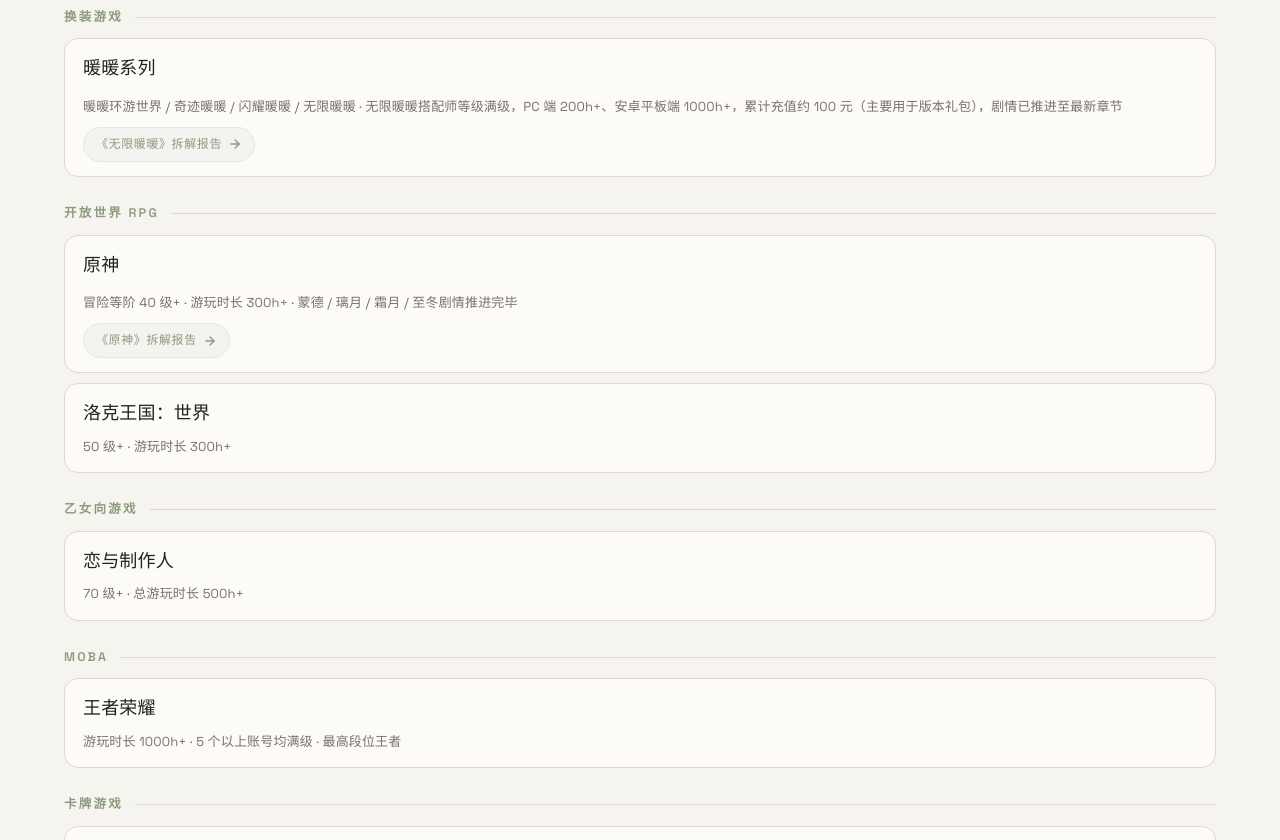
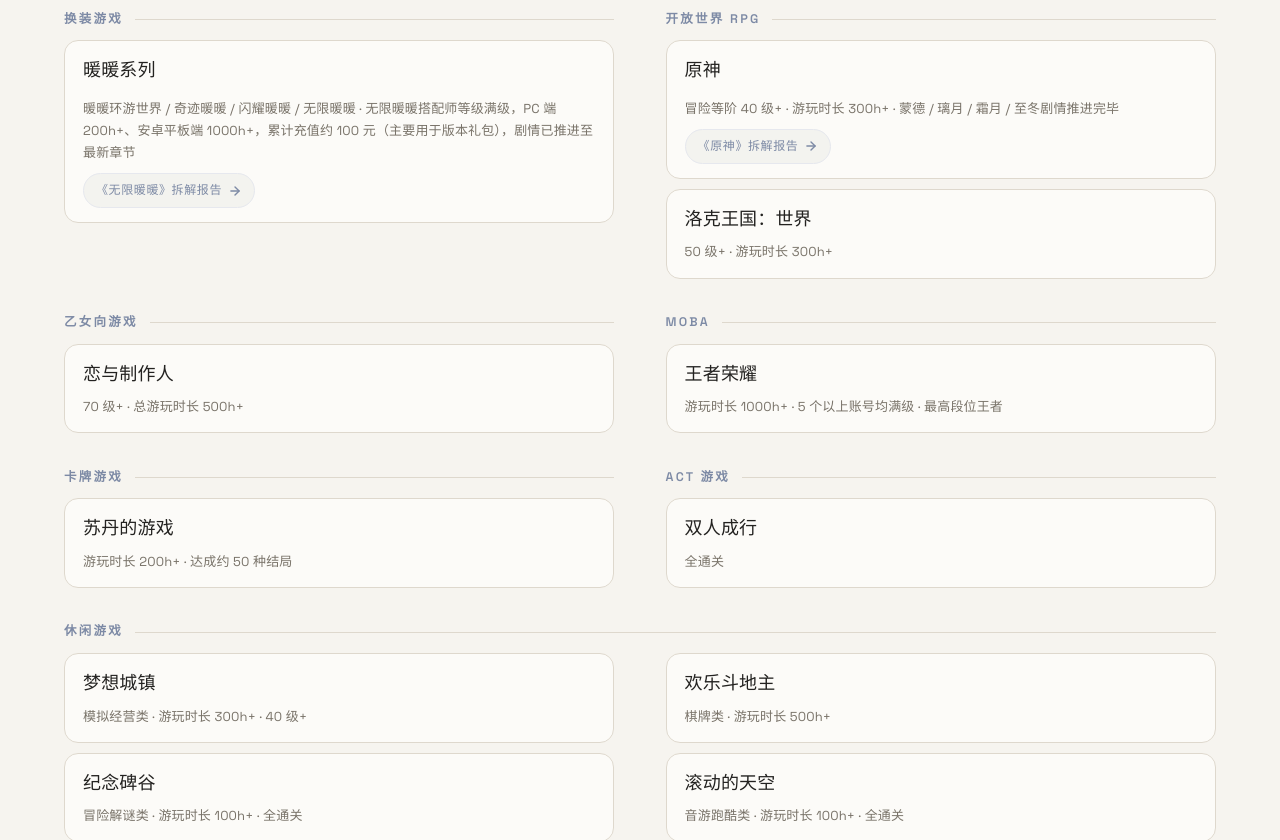
Before and after one commit to 321BUN/profolio1, a React (Vite) app in the folder portfolio-source/: page / in a window 1280 px wide. Shown: the part 1960-2800 px from the top of the page. Built offline with nearby package versions, Linux system fonts and the light colour scheme.

Commit message:
Add files via upload

```diff
--- a/portfolio-source/src/index.css
+++ b/portfolio-source/src/index.css
@@ -18,13 +18,13 @@
   --line: #ded8cd;
   --line-strong: #c9c2b5;
 
-  /* 低饱和强调色（明亮、克制） */
-  --sage: #8c9b7e;
-  --sage-soft: #e4e8dd;
-  --clay: #c49a82;
-  --clay-soft: #f0e3da;
-  --blue: #92a7b0;
-  --blue-soft: #e1e8ea;
+  /* 低饱和强调色（雾蓝 × 暖橙，呼应头图光晕，克制） */
+  --sage: #7d8aa5;
+  --sage-soft: #e6e8ee;
+  --clay: #c9926b;
+  --clay-soft: #f2e4d8;
+  --blue: #8b97b8;
+  --blue-soft: #e3e6ef;
   --gold: #d6c496;
   --gold-soft: #f1ebd9;
 
@@ -212,24 +212,40 @@
 .hero-media video, .hero-media .hero-fallback {
   position: absolute; inset: 0; width: 100%; height: 100%; object-fit: cover;
 }
-/* 无视频时的 CSS 动态背景（柔和流动） */
+/* 朦胧绚烂 · CSS 动态光晕背景（米白底 + 橙/粉/雾蓝光晕缓慢漂移） */
 .hero-fallback {
   background:
-    radial-gradient(40% 50% at 20% 30%, var(--sage-soft), transparent 70%),
-    radial-gradient(45% 55% at 80% 25%, var(--clay-soft), transparent 72%),
-    radial-gradient(50% 60% at 65% 80%, var(--blue-soft), transparent 75%),
-    radial-gradient(40% 50% at 30% 85%, var(--gold-soft), transparent 72%),
-    var(--paper);
-  background-size: 180% 180%;
-  animation: drift 22s ease-in-out infinite alternate;
+    radial-gradient(36% 46% at 23% 30%, rgba(226,148,96,0.52), transparent 70%),
+    radial-gradient(30% 40% at 79% 20%, rgba(216,158,164,0.46), transparent 72%),
+    radial-gradient(46% 56% at 71% 79%, rgba(125,138,165,0.48), transparent 74%),
+    radial-gradient(26% 34% at 16% 80%, rgba(61,77,115,0.26), transparent 70%),
+    radial-gradient(20% 26% at 55% 46%, rgba(246,238,224,0.7), transparent 74%),
+    linear-gradient(180deg, #f8f5ef 0%, #f3eee5 100%);
+  background-size: 165% 165%;
+  animation: drift 26s ease-in-out infinite alternate;
 }
 @keyframes drift {
   0% { background-position: 0% 0%; }
   100% { background-position: 100% 100%; }
 }
+/* 鼠标色彩跟踪层：大团柔光，位置与色相均随鼠标缓动（JS 驱动） */
+.hero-glow {
+  position: absolute; top: 0; left: 0; z-index: 1;
+  width: 780px; height: 780px;
+  margin: -390px 0 0 -390px;
+  pointer-events: none; will-change: transform, filter;
+  background:
+    radial-gradient(36% 36% at 52% 46%, rgba(228,148,92,0.5), transparent 70%),
+    radial-gradient(28% 28% at 34% 62%, rgba(216,158,164,0.36), transparent 72%),
+    radial-gradient(30% 30% at 66% 36%, rgba(125,138,165,0.34), transparent 74%);
+  filter: blur(26px) saturate(1.05);
+  opacity: 0.72;
+  transition: opacity 0.7s var(--ease);
+}
+@media (hover: none), (max-width: 860px) { .hero-glow { display: none; } }
 .hero-scrim {
   position: absolute; inset: 0; z-index: 1;
-  background: linear-gradient(180deg, rgba(246,244,239,0.14) 0%, rgba(246,244,239,0.05) 35%, rgba(246,244,239,0.48) 82%, rgba(246,244,239,0.90) 100%);
+  background: linear-gradient(180deg, rgba(246,244,239,0.10) 0%, rgba(246,244,239,0.04) 35%, rgba(246,244,239,0.46) 82%, rgba(246,244,239,0.92) 100%);
 }
 .hero-content { position: relative; z-index: 2; width: 100%; padding-bottom: clamp(60px, 8vw, 110px); }
 .hero-eyebrow {
@@ -528,7 +544,22 @@
    游戏经历 + 技能（关于页下方补充条）
    ========================================================= */
 .split-2 { display: grid; grid-template-columns: 1fr 1fr; gap: clamp(36px, 4vw, 72px); }
-.games-cats { margin-top: 22px; display: flex; flex-direction: column; gap: 26px; }
+.games-cats {
+  margin-top: 24px;
+  display: grid;
+  grid-template-columns: repeat(2, 1fr);
+  gap: clamp(24px, 2.6vw, 38px) clamp(32px, 4vw, 64px);
+  align-items: start;
+}
+/* 分类数为奇数时，末个跨双列、内部再分两栏，避免末尾整块留白 */
+.games-cats > .game-cat:last-child:nth-child(odd) {
+  grid-column: 1 / -1;
+  display: grid;
+  grid-template-columns: repeat(2, 1fr);
+  gap: 10px clamp(32px, 4vw, 64px);
+  align-items: start;
+}
+.games-cats > .game-cat:last-child:nth-child(odd) .gc-name { grid-column: 1 / -1; }
 .game-cat { display: flex; flex-direction: column; gap: 10px; }
 .game-cat .gc-name {
   font-family: var(--mono); font-size: 12.5px; letter-spacing: 0.18em;
@@ -542,9 +573,15 @@
 .game-row:hover { border-color: var(--sage); transform: translateX(4px); }
 .game-row .gn { font-family: var(--serif); font-size: 18px; font-weight: 500; }
 .game-row .gnt { font-family: var(--mono); font-size: 13px; color: var(--ink-soft); line-height: 1.7; }
-.skills-block { margin-top: 22px; display: flex; flex-direction: column; gap: 20px; }
+.skills-block {
+  margin-top: 24px;
+  display: grid;
+  grid-template-columns: repeat(2, 1fr);
+  gap: clamp(22px, 2.4vw, 34px) clamp(32px, 4vw, 64px);
+  align-items: start;
+}
 .skill-item .sg { font-family: var(--serif); font-size: 18px; font-weight: 600; color: var(--ink); }
-.skill-item .st { margin-top: 8px; color: var(--ink-2); font-size: 15px; }
+.skill-item .st { margin-top: 8px; color: var(--ink-2); font-size: 15px; line-height: 1.8; }
 
 /* 通用块标题（小） */
 .mini-title { font-family: var(--mono); font-size: 13px; letter-spacing: 0.22em; text-transform: uppercase; color: var(--sage); }
@@ -563,9 +600,9 @@
 .contact::before {
   content: ''; position: absolute; inset: 0; pointer-events: none;
   background:
-    radial-gradient(38% 48% at 78% 22%, rgba(140,155,126,0.34), transparent 70%),
-    radial-gradient(42% 52% at 18% 82%, rgba(196,154,130,0.30), transparent 72%),
-    radial-gradient(40% 50% at 60% 60%, rgba(146,167,176,0.20), transparent 75%);
+    radial-gradient(38% 48% at 78% 22%, rgba(201,146,107,0.28), transparent 70%),
+    radial-gradient(42% 52% at 18% 82%, rgba(139,151,184,0.24), transparent 72%),
+    radial-gradient(40% 50% at 60% 60%, rgba(216,158,164,0.18), transparent 75%);
 }
 .contact .container { position: relative; z-index: 1; }
 .contact-eyebrow { font-family: var(--mono); font-size: 13px; letter-spacing: 0.3em; text-transform: uppercase; color: var(--gold); }
@@ -712,11 +749,11 @@
 .wd-foot { padding: clamp(40px, 6vw, 80px) 0; border-top: 1px solid var(--line); }
 
 /* 占位图渐变（按 hue 生成，低饱和明亮） */
-.ph--sage { background: linear-gradient(150deg, #e4e8dd, #cfd8c4); }
-.ph--clay { background: linear-gradient(150deg, #f0e3da, #e3c9b6); }
-.ph--blue { background: linear-gradient(150deg, #e1e8ea, #c7d6da); }
-.ph--gold { background: linear-gradient(150deg, #f1ebd9, #e4d6ad); }
-.ph--lav { background: linear-gradient(150deg, #e8e3ee, #d4cbe0); }
+.ph--sage { background: linear-gradient(150deg, #e9eaee, #ccd3de); }
+.ph--clay { background: linear-gradient(150deg, #f4e8dd, #e0c4ae); }
+.ph--blue { background: linear-gradient(150deg, #e6e9f0, #c6cedf); }
+.ph--gold { background: linear-gradient(150deg, #f3ecdb, #dfd2ae); }
+.ph--lav { background: linear-gradient(150deg, #ece5e7, #d8c9cf); }
 
 /* =========================================================
    响应式（以 PC 为主，做基本收窄）
@@ -949,36 +986,11 @@
 .wd-ppt-dots { justify-content: center; }
 
 /* ===== 关于页 · 游戏经历 → 技能与评价（上下全宽排列）===== */
-.skills-block {
-  margin-top: 26px;
-  display: grid;
-  grid-template-columns: repeat(auto-fit, minmax(430px, 1fr));
-  gap: 16px;
-}
-
-/* 技能组卡片：与游戏卡片同风格 */
-.skill-item {
-  background: var(--surface);
-  border: 1px solid var(--line);
-  border-radius: 14px;
-  padding: 16px 20px 15px;
-  transition: border-color 0.3s var(--ease);
-}
-.skill-item:hover { border-color: var(--sage); }
-.skill-item .sg {
-  display: flex; align-items: center; gap: 10px;
-  font-size: 16.5px; letter-spacing: 0.02em;
-}
-.skill-item .sg::before {
-  content: ''; width: 4px; height: 16px; flex: none;
-  background: var(--sage); border-radius: 2px;
-}
-.skill-item .st { margin-top: 7px; font-size: 14.5px; line-height: 1.78; color: var(--ink-2); }
-
-/* 涉猎品类 chips 卡 */
-.genre-card .chips { margin-top: 10px; display: flex; flex-wrap: wrap; gap: 8px; }
-.genre-card .tag { font-size: 12.5px; padding: 5px 13px; background: var(--sage-soft); border-color: transparent; color: var(--ink); }
-
 @media (max-width: 860px) {
+  .games-cats { grid-template-columns: 1fr; }
+  .games-cats > .game-cat:last-child:nth-child(odd) {
+    grid-column: auto;
+    display: flex; flex-direction: column;
+  }
   .skills-block { grid-template-columns: 1fr; }
 }
```
